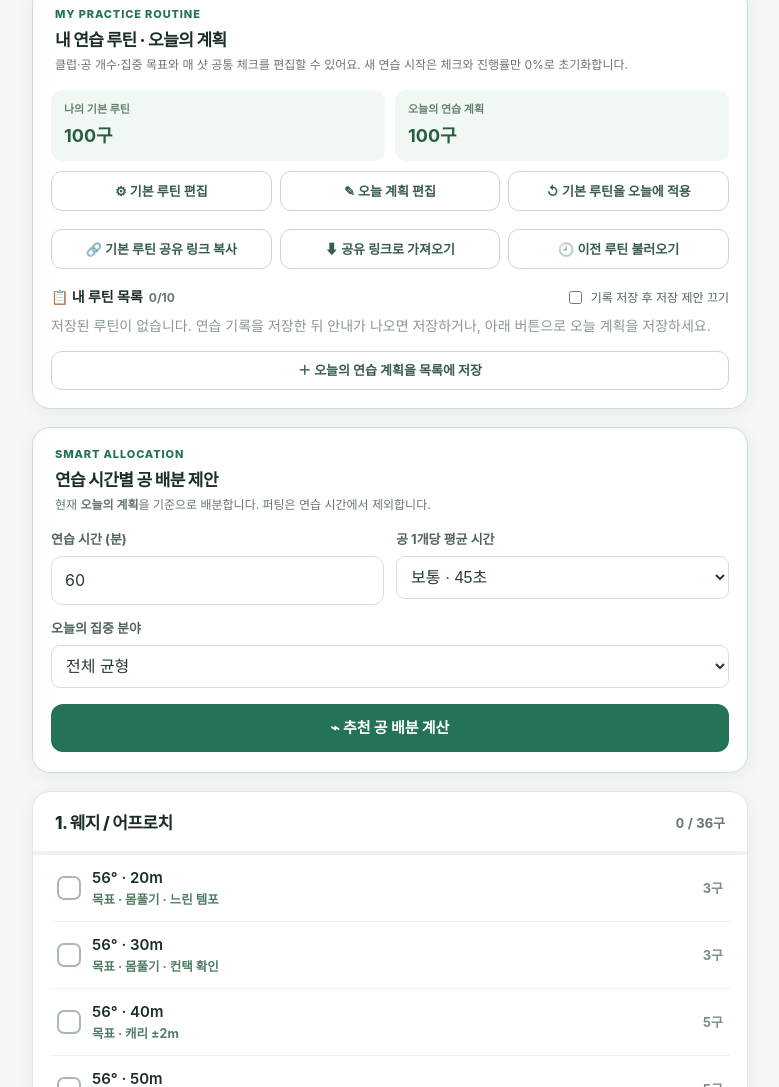
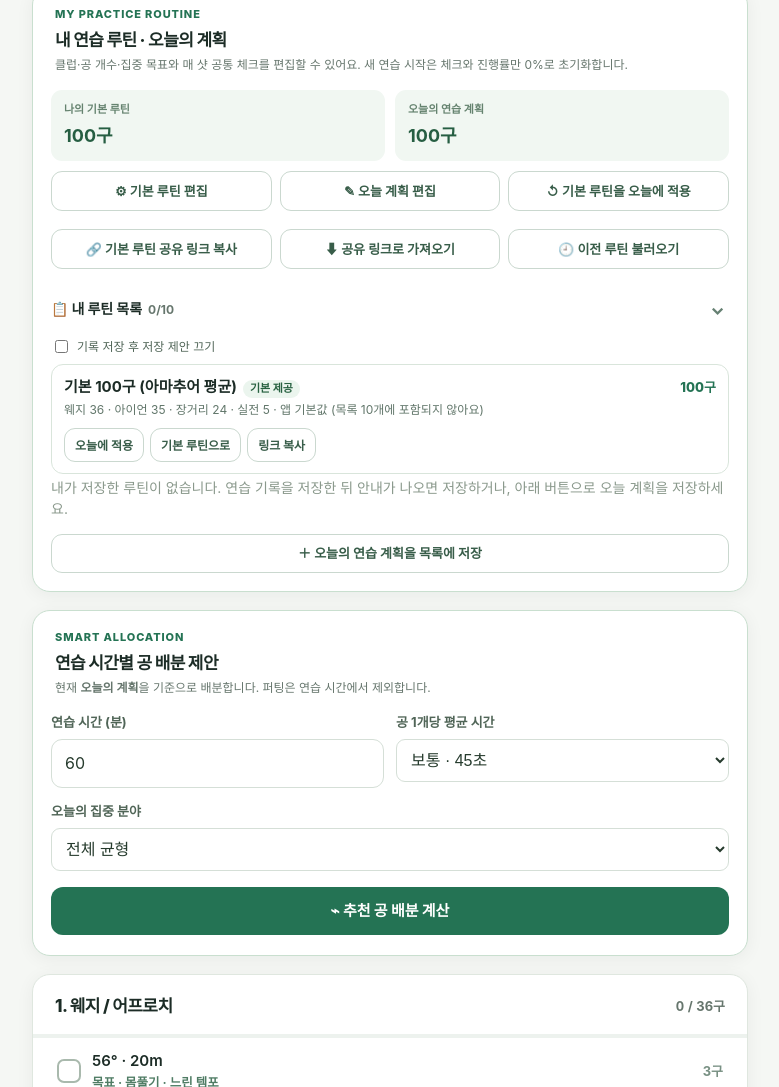
Before and after one commit to NoahLee0127/practice-note, a plain HTML site: page index.html in a window 1280 px wide. Shown: the part 847-1934 px from the top of the page, without its empty margins (250-1029 px from the left). Drawn offline with Linux system fonts and the light colour scheme.

Commit message:
루틴 목록: 앱 기본 100구를 맨 위에 고정, 목록 접기/펼치기
- 기본 100구(builtInPlan)는 저장 데이터·10개 한도에 포함되지 않는 고정 카드(오늘에 적용/기본 루틴으로/링크 복사)
- 현재 계획이 기본 100구와 같으면 저장 제안 생략
- 루틴 목록을 details로 접고 펼칠 수 있게 하고 접힘 상태 기억
- sw.js CACHE_VERSION v8.6.0

Co-Authored-By: Claude Sonnet 5.5 <noreply@anthropic.com>
Claude-Session: https://claude.ai/code/session_01BNo8m3tiZRpoA3NiztHdnv

```diff
--- a/index.html
+++ b/index.html
@@ -280,8 +280,13 @@ button{touch-action:manipulation}
 @media(max-width:390px){.routine-picker,.routine-library{padding:0 12px 14px}}
 .routine-picker[hidden]{display:none}
 .routine-picker .edit-hint{margin:0 0 8px;font-size:12px;line-height:1.55;color:#61766a}
-.rl-top{display:flex;align-items:center;justify-content:space-between;gap:8px;flex-wrap:wrap;margin-bottom:8px}
-.rl-top strong{font-size:14px}
+.rl-sum{list-style:none;cursor:pointer;display:flex;align-items:center;justify-content:space-between;gap:8px;min-height:44px;font-weight:800;font-size:14px;-webkit-tap-highlight-color:transparent}
+.rl-sum::-webkit-details-marker{display:none}
+.rl-chevron{display:inline-block;font-size:18px;color:#668173;transition:transform .2s ease;padding:0 4px}
+.routine-library:not([open]) .rl-chevron{transform:rotate(-90deg)}
+.routine-library[open]>.rl-sum{margin-bottom:6px}
+.rl-body .rl-off{margin:0 0 2px}
+.rl-builtin{background:#f6faf7;border-color:#b9d6c3}
 .rl-count{color:var(--muted);font-weight:700;font-size:12px;margin-left:6px}
 .rl-off{display:flex;align-items:center;gap:6px;font-size:12px;color:#506557}
 .rl-card{border:1px solid #d9e5db;border-radius:12px;background:#fff;padding:11px 12px;margin-top:8px}
@@ -428,12 +433,15 @@ button{touch-action:manipulation}
         <input type="text" id="shareImportInput" inputmode="url" autocomplete="off" placeholder="공유 링크 붙여넣기" aria-label="공유 링크">
         <button type="button" class="small-btn" id="runImportLink">가져오기</button>
       </div>
-      <div class="routine-library" id="routineLibrary">
-        <div class="rl-top"><strong>📋 내 루틴 목록<span class="rl-count" id="rlCount">0/10</span></strong><label class="rl-off"><input type="checkbox" id="rlPromptOff"> 기록 저장 후 저장 제안 끄기</label></div>
-        <div id="rlList"></div>
-        <div class="editor-feedback rl-feedback" id="rlFeedback" role="status" aria-live="polite" hidden><span id="rlFeedbackText"></span><button type="button" class="small-btn" id="rlUndo" hidden>↶ 삭제 취소</button></div>
-        <button type="button" class="small-btn rl-add" id="rlAddToday">＋ 오늘의 연습 계획을 목록에 저장</button>
-      </div>
+      <details class="routine-library" id="routineLibrary" open>
+        <summary class="rl-sum"><span class="rl-sum-title">📋 내 루틴 목록<span class="rl-count" id="rlCount">0/10</span></span><span class="rl-chevron" aria-hidden="true">⌄</span></summary>
+        <div class="rl-body">
+          <label class="rl-off"><input type="checkbox" id="rlPromptOff"> 기록 저장 후 저장 제안 끄기</label>
+          <div id="rlList"></div>
+          <div class="editor-feedback rl-feedback" id="rlFeedback" role="status" aria-live="polite" hidden><span id="rlFeedbackText"></span><button type="button" class="small-btn" id="rlUndo" hidden>↶ 삭제 취소</button></div>
+          <button type="button" class="small-btn rl-add" id="rlAddToday">＋ 오늘의 연습 계획을 목록에 저장</button>
+        </div>
+      </details>
       <div class="routine-editor" id="routineEditor" hidden>
         <div class="editor-topbar"><div class="editor-topbar-info"><strong id="editorTitle">연습 항목 편집</strong><span class="section-sub" id="editorBallTotal"></span></div><div class="editor-topbar-btns"><button type="button" class="small-btn" id="cancelRoutineTop">취소</button><button type="button" class="small-btn save" id="saveRoutineTop">✓ 저장</button></div></div>
         <p class="edit-hint" id="editorHint">항목 순서를 바꾸고 클럽·목표·공 개수를 편집하세요.</p>
@@ -1251,7 +1259,10 @@ $('restoreExample').addEventListener('click',restoreInitialRoutine);
 const SEC_SHORT={wedge:'웨지',iron:'아이언',long:'장거리',sim:'실전'};
 const planBrief=plan=>plan.filter(g=>sumGroup(g)>0).map(g=>`${SEC_SHORT[g.key]} ${sumGroup(g)}`).join(' · ');
 const autoRoutineName=(date,plan)=>{const m=/^\d{4}-(\d{2})-(\d{2})$/.exec(date||'');return (m?`${Number(m[1])}/${Number(m[2])} · `:'')+sumPlan(plan)+'구'};
-const listHasSig=sig=>routineList.items.find(it=>routineSig(it.plan,it.shared)===sig);
+const BUILTIN_RLNAME='기본 100구 (아마추어 평균)';
+const builtinSig=()=>routineSig(builtInPlan,builtInShared);
+// 앱 기본 루틴(builtInPlan)은 목록 맨 위에 고정 표시(저장 공간·10개 한도에 포함되지 않음, 이름 변경·삭제 불가)
+const listHasSig=sig=>sig===builtinSig()?{name:'기본 100구',builtin:true}:routineList.items.find(it=>routineSig(it.plan,it.shared)===sig);
 function askRoutineName({title,message,defaultName='',okText='저장',cancelText='이번엔 안 함',items=null,offOption=false}){
  return new Promise(resolve=>{
   const prevFocus=document.activeElement;
@@ -1304,7 +1315,7 @@ async function offerSaveToList(plan,shared,{defaultName,intro='',lastUsed=''}={}
 }
 function touchRoutineUsed(plan,shared,date){
  const it=listHasSig(routineSig(plan,shared));
- if(!it||!/^\d{4}-\d{2}-\d{2}$/.test(date||'')||(it.lastUsed&&it.lastUsed>=date))return;
+ if(!it||it.builtin||!/^\d{4}-\d{2}-\d{2}$/.test(date||'')||(it.lastUsed&&it.lastUsed>=date))return;
  it.lastUsed=date;saveRoutineList();renderRoutineLibrary();
 }
 async function applyRoutineToToday(plan,shared,label){
@@ -1324,9 +1335,19 @@ function rlFeedback(message,undo=false){$('rlFeedbackText').textContent=message;
 function renderRoutineLibrary(){
  const root=$('rlList');if(!root)return;root.replaceChildren();
  $('rlCount').textContent=`${routineList.items.length}/${RLIST_MAX}`;$('rlPromptOff').checked=routineList.promptOff;
- if(!routineList.items.length){root.append(make('p','empty','저장된 루틴이 없습니다. 연습 기록을 저장한 뒤 안내가 나오면 저장하거나, 아래 버튼으로 오늘 계획을 저장하세요.'));return}
+ {const card=make('article','rl-card rl-builtin'),head=make('div','rl-head');
+  const title=make('strong','rl-name',BUILTIN_RLNAME);title.append(make('span','rl-badge','기본 제공'));
+  head.append(title,make('span','rl-total',sumPlan(builtInPlan)+'구'));
+  card.append(head,make('p','rl-sub',`${planBrief(builtInPlan)} · 앱 기본값 (목록 ${RLIST_MAX}개에 포함되지 않아요)`));
+  const row=make('div','rl-actions');
+  const bbtn=(label,fn)=>{const b=make('button','small-btn',label);b.type='button';b.addEventListener('click',fn);row.append(b)};
+  bbtn('오늘에 적용',()=>applyRoutineToToday(builtInPlan,builtInShared,'기본 100구'));
+  bbtn('기본 루틴으로',()=>setRoutineAsBase(builtInPlan,builtInShared,'기본 100구'));
+  bbtn('링크 복사',()=>copyShareLink(builtInPlan,builtInShared));
+  card.append(row);root.append(card)}
+ if(!routineList.items.length){root.append(make('p','empty','내가 저장한 루틴이 없습니다. 연습 기록을 저장한 뒤 안내가 나오면 저장하거나, 아래 버튼으로 오늘 계획을 저장하세요.'))}
  routineList.items.forEach(it=>{
-  const card=make('article','rl-card'),head=make('div','rl-head');
+  const card=make('article','rl-card rl-user'),head=make('div','rl-head');
   head.append(make('strong','rl-name',it.name),make('span','rl-total',sumPlan(it.plan)+'구'));
   card.append(head,make('p','rl-sub',`${planBrief(it.plan)} · ${it.lastUsed?'마지막 사용 '+it.lastUsed:'아직 기록에 쓰지 않음'}`));
   const row=make('div','rl-actions');
@@ -1347,6 +1368,9 @@ function renderRoutineLibrary(){
   card.append(row);root.append(card);
  });
 }
+{const det=$('routineLibrary'),KEY='golf_diary_rl_collapsed_v1';
+ try{if(localStorage.getItem(KEY)==='1')det.open=false}catch{}
+ det.addEventListener('toggle',()=>{try{det.open?localStorage.removeItem(KEY):localStorage.setItem(KEY,'1')}catch{}})}
 $('rlUndo').addEventListener('click',()=>{
  if(!lastRemovedRoutine)return;
  if(routineList.items.length>=RLIST_MAX){rlFeedback('목록이 가득 차서 복원할 수 없습니다. 다른 루틴을 먼저 삭제하세요.',true);return}
--- a/sw.js
+++ b/sw.js
@@ -1,6 +1,6 @@
 // 매일매일 연습일기 서비스워커 — 오프라인 실행용 캐시
 // 배포 파일을 수정하면 CACHE_VERSION을 올려야 사용자 기기에 새 버전이 반영됩니다.
-const CACHE_VERSION = 'practice-note-v8.5.0';
+const CACHE_VERSION = 'practice-note-v8.6.0';
 const ASSETS = ['./', './index.html', './manifest.webmanifest', './icon-192.png', './icon-512.png', './icon-maskable-512.png', './apple-touch-icon.png', './favicon.png'];
 
 self.addEventListener('install', event => {
```
Also changed, not shown: 1 other file.
